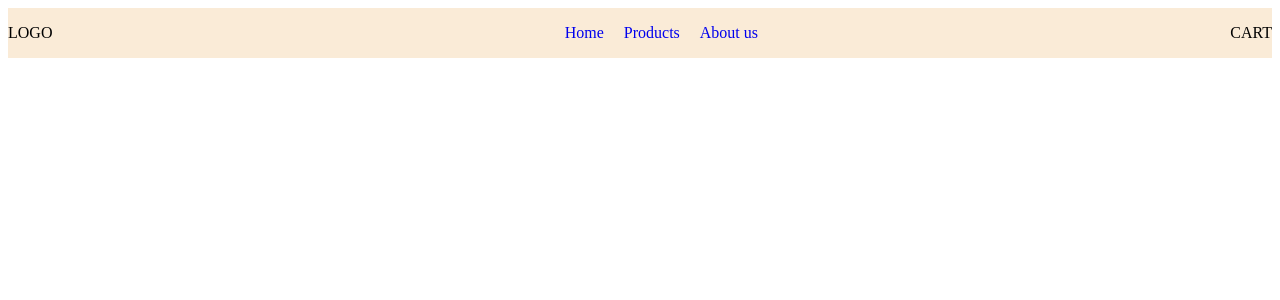
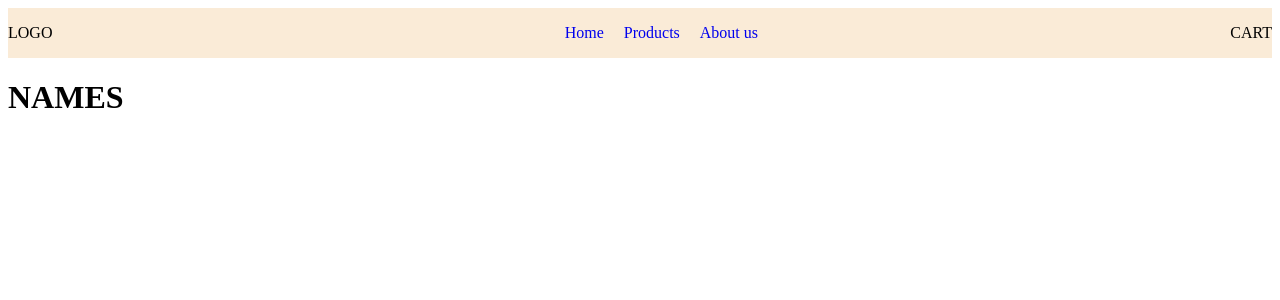
Before and after one commit to ArvidErik/secrets-of-diagon, a React (Vite) app: page / in a window 1280 px wide. Shown: the top 300 px of the page. Built offline with nearby package versions, Linux system fonts and the light colour scheme.

Commit message:
FilterList addit

```diff
--- a/src/App.jsx
+++ b/src/App.jsx
@@ -1,5 +1,6 @@
 import './App.css'
 import Navbar from './components/Navbar'
+import FilterList from './components/FilterList'
 
 
 function App() {
@@ -7,7 +8,7 @@ function App() {
   return (
     <div className='app'>
       <Navbar/>
-
+     <FilterList/>
     </div>
   )
 }
```
